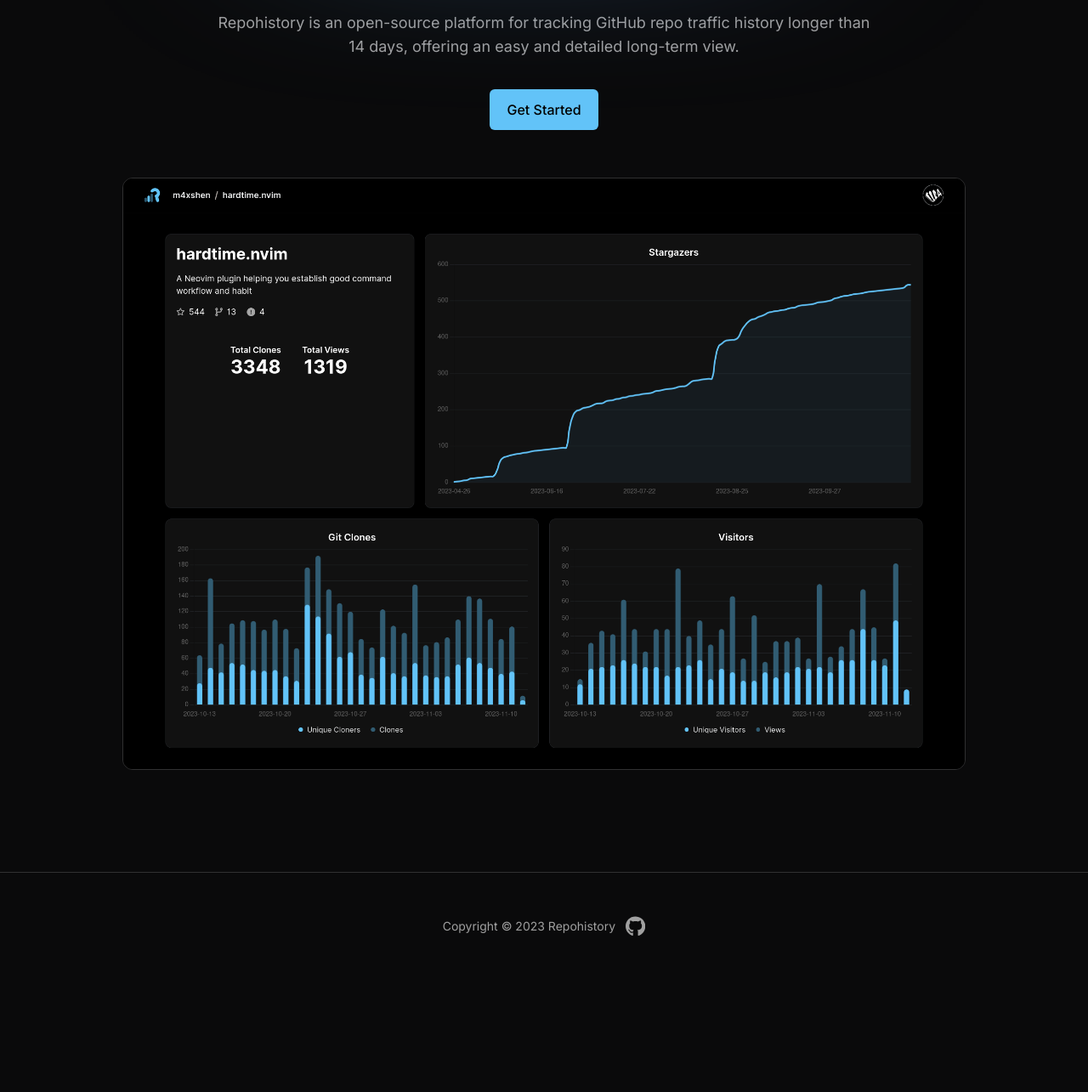
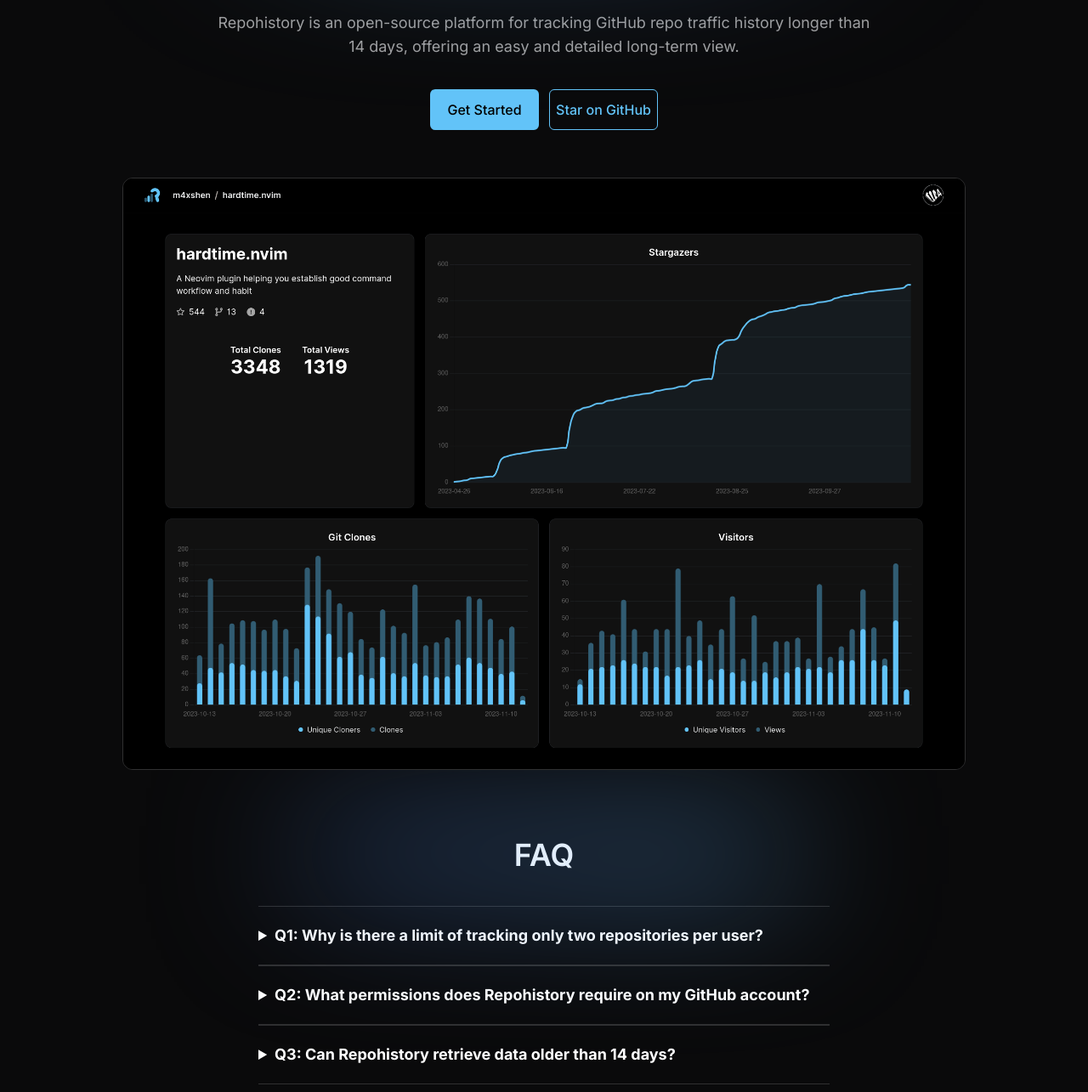
Before and after one commit to repohistory/website, an Astro site: page / in a window 1280 px wide. Shown: the part 375-1660 px from the top of the page at 85% size. Before the commit the page ends 1529 px from the top, so only its background shows below. Built offline with nearby package versions, Linux system fonts and the light colour scheme; Astro itself is replaced by a stand-in of ours.

Commit message:
feat: add faq

```diff
--- /dev/null
+++ b/src/components/Faq.astro
@@ -0,0 +1,36 @@
+---
+import GitHub from '../components/Icons/GitHub.astro';
+---
+
+<h1 class="mt-10 text-white text-4xl font-semibold">
+  <div class="absolute inset-x-0 m-auto h-10 max-w-xl
+    bg-gradient-to-bl from-[#62C3F8] via-blue-400 to-blue-900 blur-[90px]" />
+  FAQ
+</h1>
+<div class="mt-10 flex flex-col text-white items-center">
+  <details class="w-full px-5 md:px-0 md:w-[42rem] border-y border-y-[#303031] py-5">
+    <summary class="cursor-pointer text-lg">
+      <b>Q1: Why is there a limit of tracking only two repositories per user?</b>
+    </summary>
+    <div class="mt-5 px-5 text-[#CCCCCC]">
+      We're using Supabase's free plan, which has certain usage limits. The two-repo limit helps us stay within these quotas. As Repohistory grows, we plan to revisit and potentially increase this limit based on our capacity and project's expansion.
+    </div>
+  </details>
+
+  <details class="w-full px-5 md:px-0 md:w-[42rem] border-y border-y-[#303031] py-5">
+    <summary class="cursor-pointer text-lg">
+      <b>Q2: What permissions does Repohistory require on my GitHub account?</b>
+    </summary>
+    <div class="mt-5 px-5 text-[#CCCCCC]">
+      Repohistory uses GitHub Apps to request specific permissions from users. We require read access to <a href="https://docs.github.com/en/rest/overview/permissions-required-for-github-apps?apiVersion=2022-11-28#repository-permissions-for-metadata" class="text-[#62C3F8] underline" target="_blank">Metadata</a> for basic information, and read access to <a href="https://docs.github.com/en/rest/overview/permissions-required-for-github-apps?apiVersion=2022-11-28#repository-permissions-for-administration" class="text-[#62C3F8] underline" target="_blank">Administration</a> for traffic data.
+    </div>
+  </details>
+
+  <details class="w-full px-5 md:px-0 md:w-[42rem] border-y border-y-[#303031] py-5">
+    <summary class="cursor-pointer text-lg">
+      <b>Q3: Can Repohistory retrieve data older than 14 days?</b>
+    </summary>
+    <div class="mt-5 px-5 text-[#CCCCCC]">
+      No, GitHub provides access to data only for the past 14 days. However, Repohistory will accumulate and make available data extending beyond the 14-day limit from your first login.
+  </details>
+</div>
--- a/src/pages/index.astro
+++ b/src/pages/index.astro
@@ -1,6 +1,7 @@
 ---
 import Layout from '../layouts/Layout.astro';
 import NavBar from '../components/NavBar.astro';
+import Faq from '../components/Faq.astro';
 import Footer from '../components/Footer.astro';
 import { Image } from 'astro:assets';
 import demoImage from '../images/demo.png';
@@ -8,7 +9,7 @@
 
 <Layout title="Repohistory - A GitHub repo traffic history tracker">
 	<NavBar />
-	<main>
+	<main class="flex flex-col items-center">
 		<div class="absolute inset-x-0 m-auto h-32 max-w-xl
 			bg-gradient-to-tr from-[#62C3F8] via-blue-400 to-blue-900 blur-[130px]" />
 		<div class="flex flex-col items-center gap-4 px-5">
@@ -24,10 +25,11 @@
 			<h2 class="mb-5 max-w-3xl text-center text-[#a0a0a1] text-lg">
 				Repohistory is an open-source platform for tracking GitHub repo traffic history longer than 14 days, offering an easy and detailed long-term view.
 			</h2>
+			<div class="flex gap-3">
 				<div class="relative group">
 					<div class="transition-opacity ease duration-200 opacity-0
 						group-hover:opacity-100 absolute bg-gradient-to-t from-[#62C3F8]
-					via-blue-400  w-32 h-6 top-1/2 left-1/2 -translate-x-1/2 -translate-y-1/2 blur-xl" />
+						via-blue-400  w-32 h-10 top-1/2 left-1/2 -translate-x-1/2 -translate-y-1/2 blur-xl" />
 					<a
 						class="w-32 h-12 bg-[#62C3F8] flex items-center relative z-10 justify-center
 						rounded-md text-black font-medium transition"
@@ -36,12 +38,21 @@
 						Get Started
 					</a>
 				</div>
+				<a
+					class="w-32 h-12 border border-[#62C3F8] text-[#62C3F8] flex items-center relative z-10 justify-center
+					rounded-md font-medium transition"
+					href="https://github.com/repohistory/repohistory"
+					>
+					Star on GitHub
+				</a>
+			</div>
 			<Image
 				class="mx-auto w-[90%] sm:w-[80%] my-10 relative z-10 rounded-xl border border-[#303031]"
 				alt="screenshot of repohistory"
 				src={demoImage}
 			/>
 		</div>
+		<Faq />
 	</main>
 	<Footer />
 </Layout>
```
Lines whose indentation alone changed are shown as unchanged.
